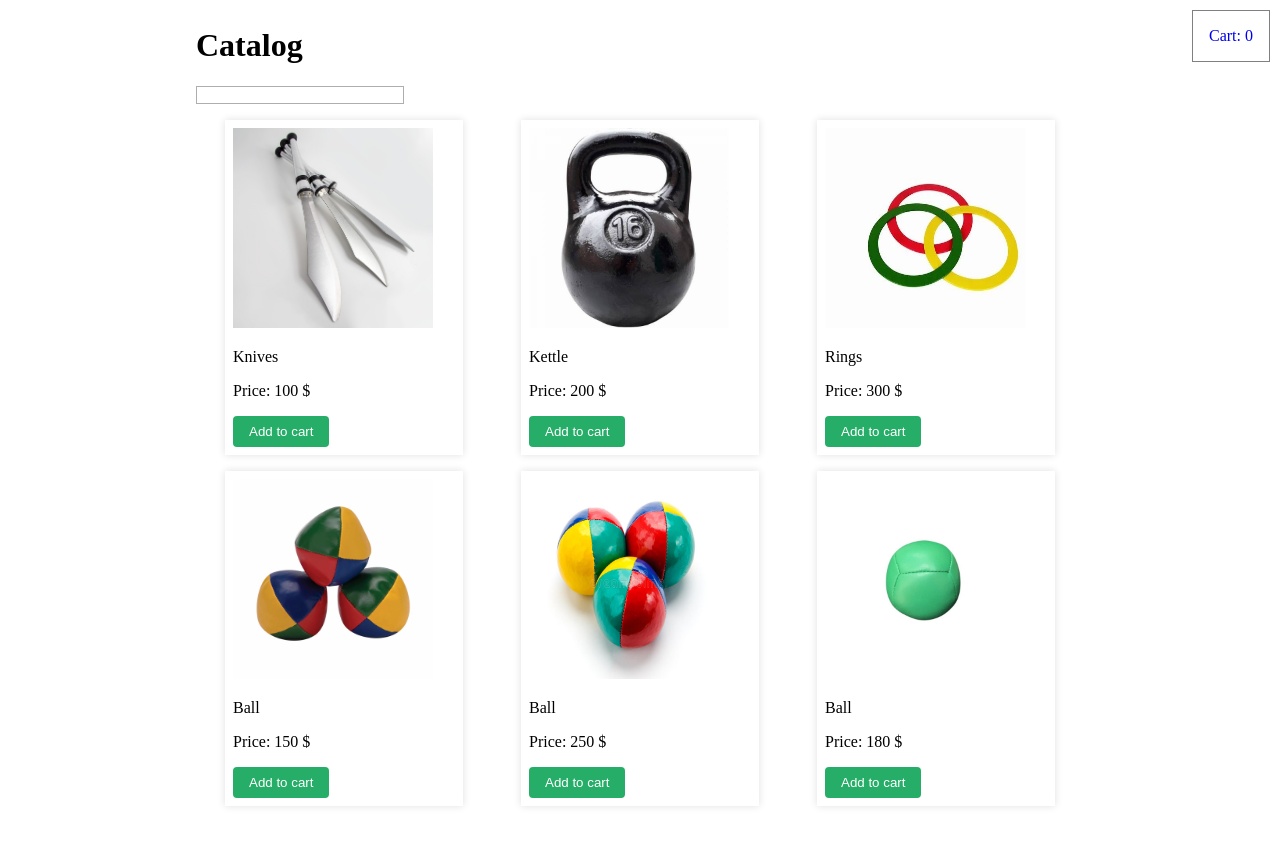
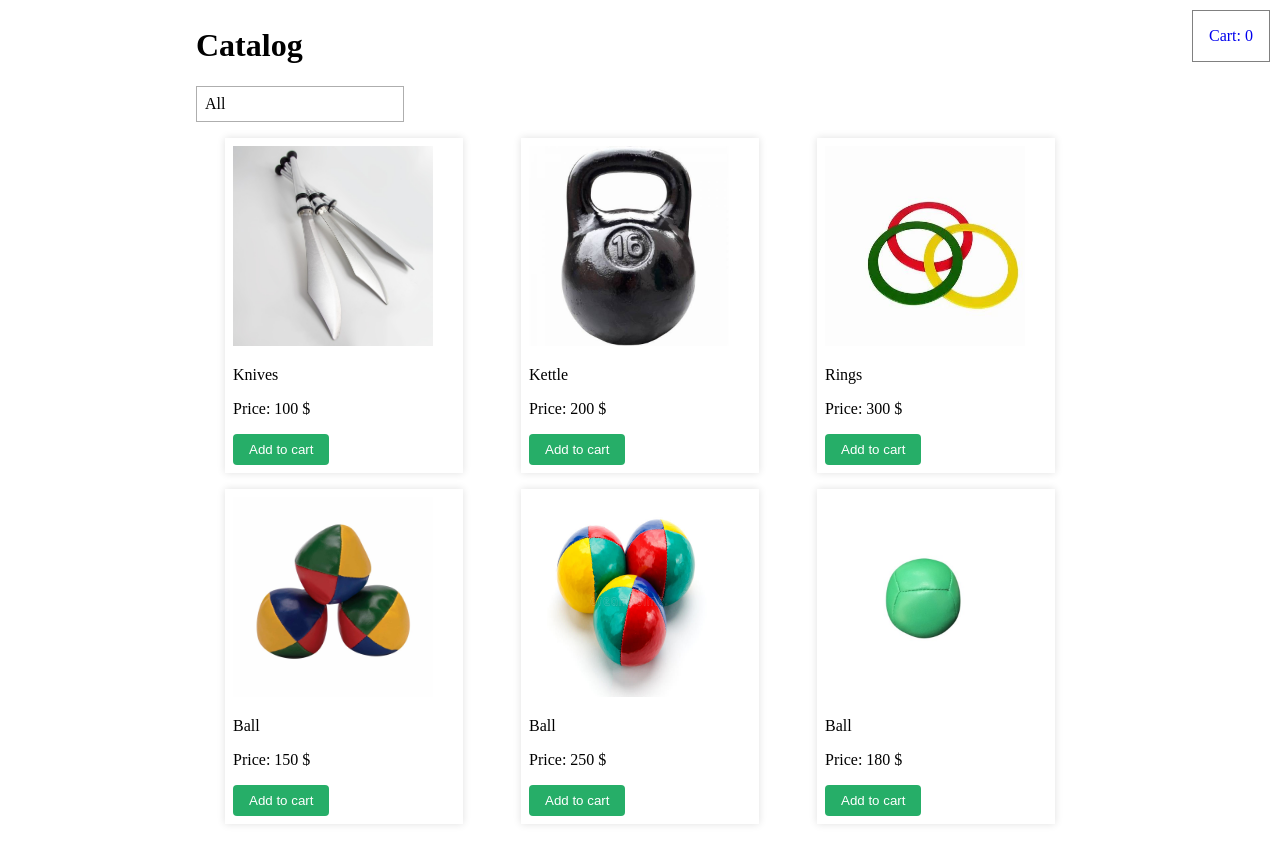
Before and after one commit to MarkAlexI/jugglingShopOnVue, a Vue app: page / in a window 1280 px wide. Built offline with nearby package versions, Linux system fonts and the light colour scheme.

Commit message:
Added options to Select.

```diff
--- a/package.json
+++ b/package.json
@@ -1,6 +1,6 @@
 {
     "name": "jugglingShopOnVue",
-    "version": "1.8.1",
+    "version": "1.9.1",
     "description": "Site-shop on Vue.",
     "main": "index.js",
     "scripts": {
--- a/src/components/Catalog.vue
+++ b/src/components/Catalog.vue
@@ -6,10 +6,14 @@
       </div>
     </router-link>
     <h1>Catalog</h1>
-    <Select />
+    <Select
+      :selected="selected"
+      :options="categories.list"
+      @select="sortByCategories"
+    />
     <div class="catalog__list">
       <CatalogItem
-        v-for="product in products"
+        v-for="product in filteredProducts"
         :product_data="product"
         :key="product.article"
         @addToCart="addToCart(product)"
@@ -19,15 +23,48 @@
 </template>
 
 <script setup>
-  import { computed } from 'vue';
+  import { ref, reactive, computed } from 'vue';
   import { useShopStore } from '../stores/store.js';
   import CatalogItem from './CatalogItem.vue';
   import Select from './Select.vue';
+
+  const categories = reactive({
+      list: [
+        { name: 'All', value: 'all' },
+        { name: 'Knives', value: 'knives' },
+        { name: 'Kettle', value: 'kettle' },
+        { name: 'Ball', value: 'ball' },
+        { name: 'Rings', value: 'rings' }
+      ]
+  });
+
+  const selected = ref('All');
+  const sortedProducts = reactive({
+    list: []
+  });
 
   const store = useShopStore();
   const products = computed(() => store.products);
   const cart = computed(() => store.cart);
   const addToCart = computed(() => store.addToCart);
+
+  const sortByCategories = (category) => {
+    sortedProducts.list = [];
+    products.value.map((item) => {
+      if (item.category === category.name) {
+        sortedProducts.list.push(item);
+      }
+    });console.log(sortedProducts.list.length);
+    selected.value = category.name;
+  };
+
+  const filteredProducts = computed(() => {
+    if (sortedProducts.list.length > 0) {
+      return sortedProducts.list;
+    } else {
+      return products.value;
+    }
+  });
 </script>
 
 <style>
```
